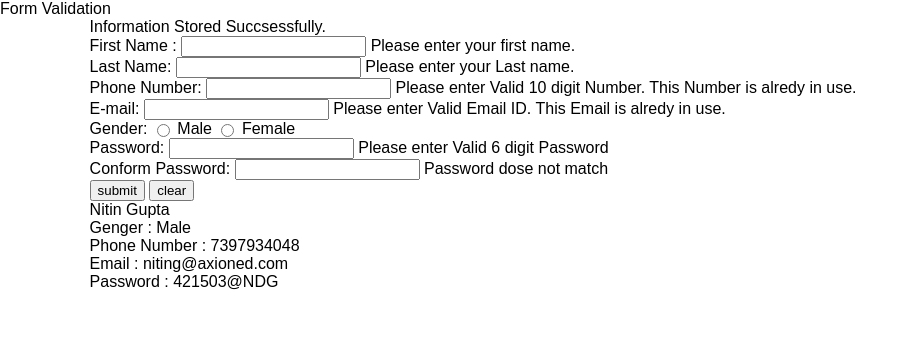
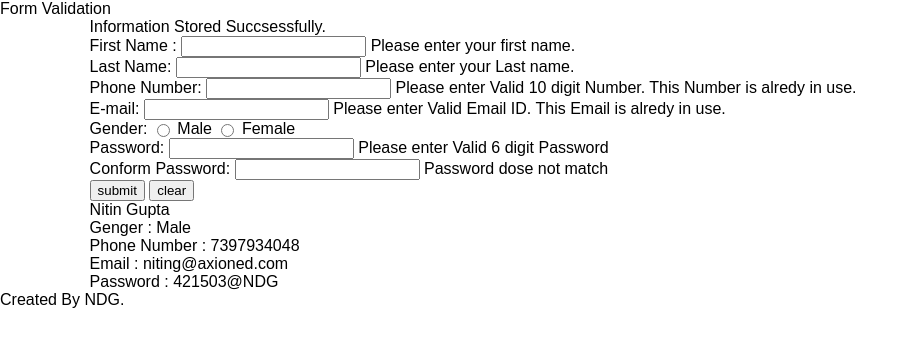
Before and after one commit to nitingaxioned/form-submition, a plain HTML site: page index.html in a window 1280 px wide. Shown: the whole page, without its empty margins (0-915 px from the left). Drawn offline with Linux system fonts and the light colour scheme.

Commit message:
footer HTML creating

```diff
--- a/index.html
+++ b/index.html
@@ -92,7 +92,7 @@
     <!--main section end-->
     <!--footer section start-->
     <footer>
-
+      <p>Created By NDG.</p>
     </footer>
     <!--footer section end-->
   </div>
```
